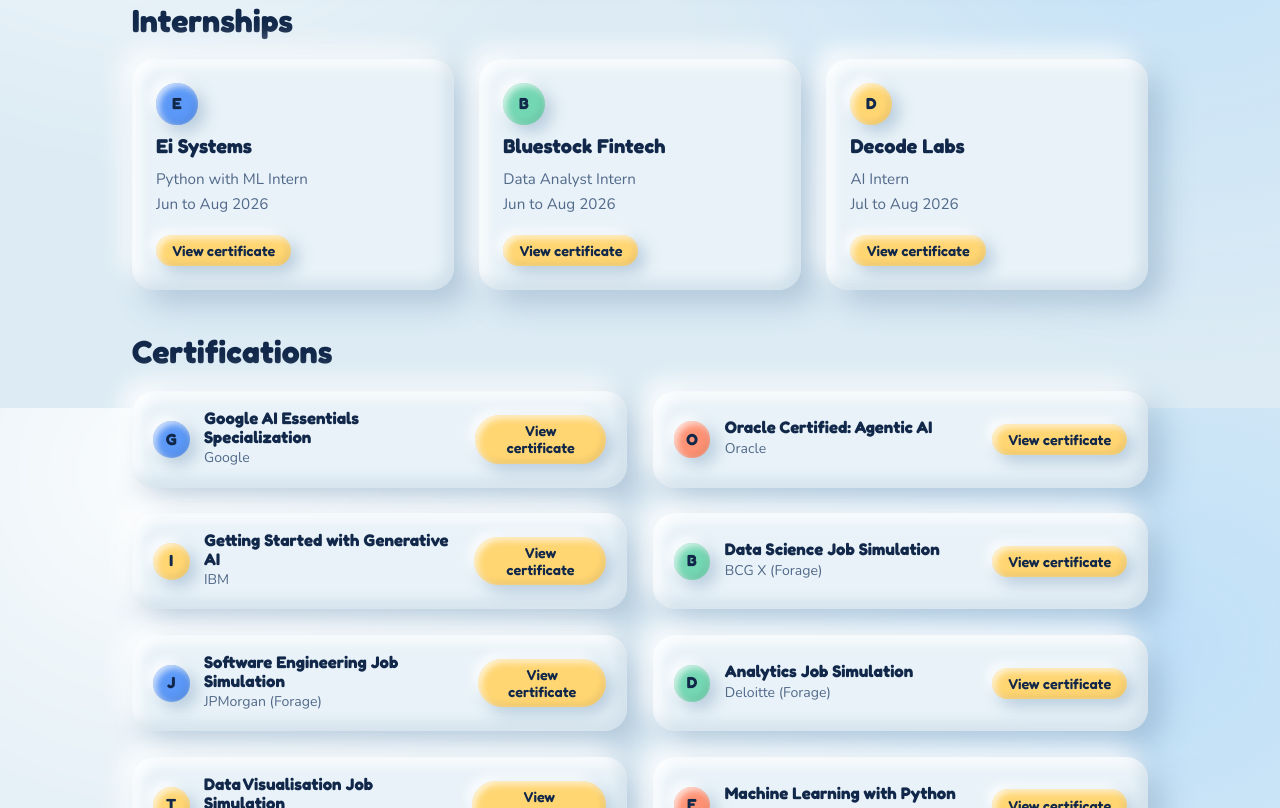
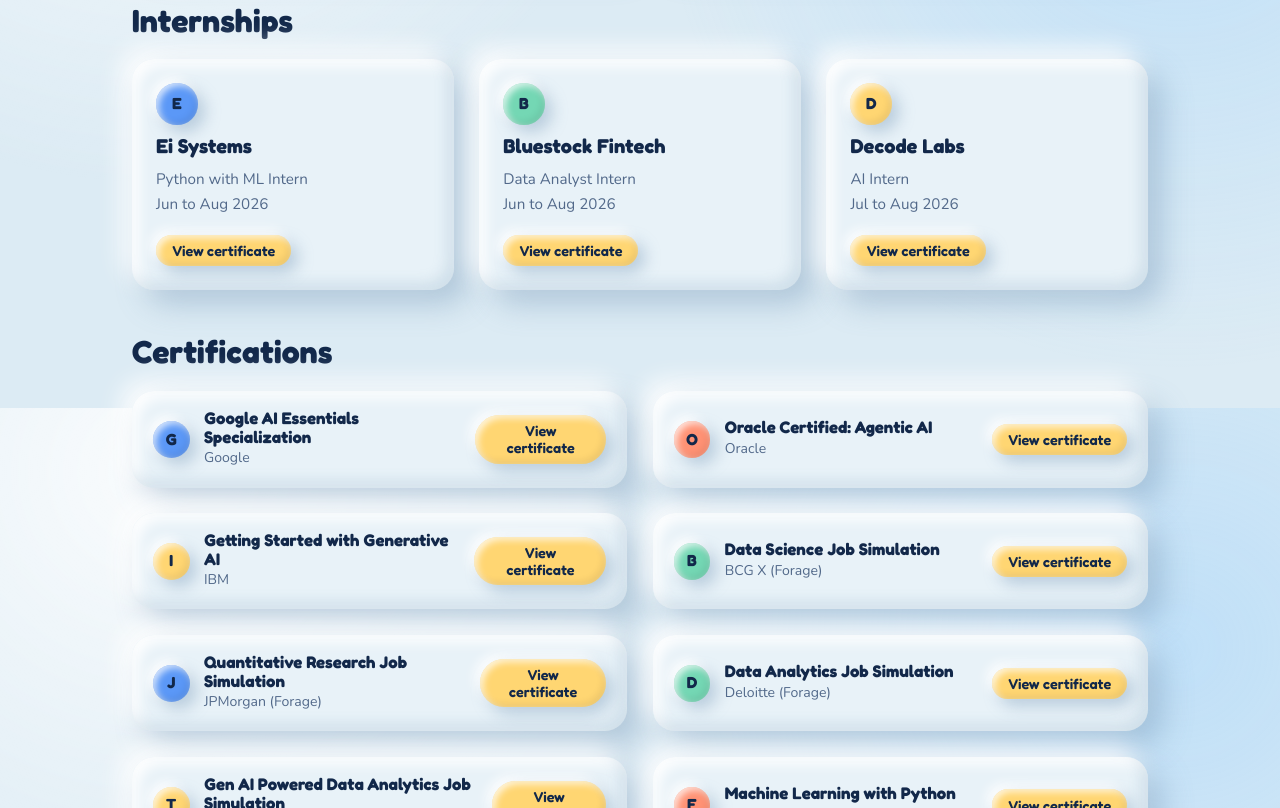
Before and after one commit to anshuldeepbajpai-dhoni/skill-card, a plain HTML site: page index.html in a window 1280 px wide. Shown: the part 1992-2800 px from the top of the page. Drawn offline with nearby package versions, Linux system fonts and the light colour scheme.

Commit message:
Add certifications

```diff
--- a/index.html
+++ b/index.html
@@ -20,7 +20,7 @@
     <!-- HERO -->
     <header class="hero clay">
       <div class="hero__photo clay-inset" id="photoBox">
-        <img src="assets/photo.jpg" alt="Portrait of Anshul Deep Bajpai" id="photo" />
+        <img src="assets/photo.jpeg" alt="Portrait of Anshul Deep Bajpai" id="photo" />
       </div>
 
       <div class="hero__text">
--- a/script.js
+++ b/script.js
@@ -115,15 +115,15 @@
 
 const CERTIFICATIONS = [
   { name: "Google AI Essentials Specialization", issuer: "Google", tone: "blue", file: "certificates/google-ai-essentials.pdf" },
-  { name: "Oracle Certified: Agentic AI", issuer: "Oracle", tone: "coral", file: "certificates/oracle-agentic-ai.pdf" },
-  { name: "Getting Started with Generative AI", issuer: "IBM", tone: "butter", file: "certificates/ibm-generative-ai.pdf" },
-  { name: "Data Science Job Simulation", issuer: "BCG X (Forage)", tone: "mint", file: "certificates/bcg-x.pdf" },
-  { name: "Software Engineering Job Simulation", issuer: "JPMorgan (Forage)", tone: "blue", file: "certificates/jpmorgan.pdf" },
-  { name: "Analytics Job Simulation", issuer: "Deloitte (Forage)", tone: "mint", file: "certificates/deloitte.pdf" },
-  { name: "Data Visualisation Job Simulation", issuer: "Tata (Forage)", tone: "butter", file: "certificates/tata.pdf" },
-  { name: "Machine Learning with Python", issuer: "freeCodeCamp, about 300 hrs", tone: "coral", file: "certificates/fcc-machine-learning.pdf" },
-  { name: "Data Analysis with Python", issuer: "freeCodeCamp, about 300 hrs", tone: "blue", file: "certificates/fcc-data-analysis.pdf" },
-  { name: "Getting Started with AI on Jetson Nano", issuer: "NVIDIA", tone: "mint", file: "certificates/nvidia-jetson-nano.pdf" },
+  { name: "Oracle Certified: Agentic AI", issuer: "Oracle", tone: "coral", file: "certificates/oracle-agentic-ai-certified-foundations-associate.pdf" },
+  { name: "Getting Started with Generative AI", issuer: "IBM", tone: "butter", file: "certificates/getting-started-with-generative-ai.pdf" },
+  { name: "Data Science Job Simulation", issuer: "BCG X (Forage)", tone: "mint", file: "certificates/data-science-job-simulation.pdf" },
+  { name: "Quantitative Research Job Simulation", issuer: "JPMorgan (Forage)", tone: "blue", file: "certificates/quantitative-research-job-simulation.pdf" },
+  { name: "Data Analytics Job Simulation", issuer: "Deloitte (Forage)", tone: "mint", file: "certificates/data-analytics-job-simulation.pdf" },
+  { name: "Gen AI Powered Data Analytics Job Simulation", issuer: "Tata (Forage)", tone: "butter", file: "certificates/gen-ai-powered-data-analytics-job-simulation.pdf" },
+  { name: "Machine Learning with Python", issuer: "freeCodeCamp, about 300 hrs", tone: "coral", file: "certificates/machine-learning-with-python.pdf" },
+  { name: "Data Analysis with Python", issuer: "freeCodeCamp, about 300 hrs", tone: "blue", file: "certificates/data-analysis-with-python.pdf" },
+  { name: "Getting Started with AI on Jetson Nano", issuer: "NVIDIA", tone: "mint", file: "certificates/getting-started-on-ai-with-jetson-nano.pdf" },
 ];
 
 /* ==========================================================
```
Also changed, not shown: 10 other files.
